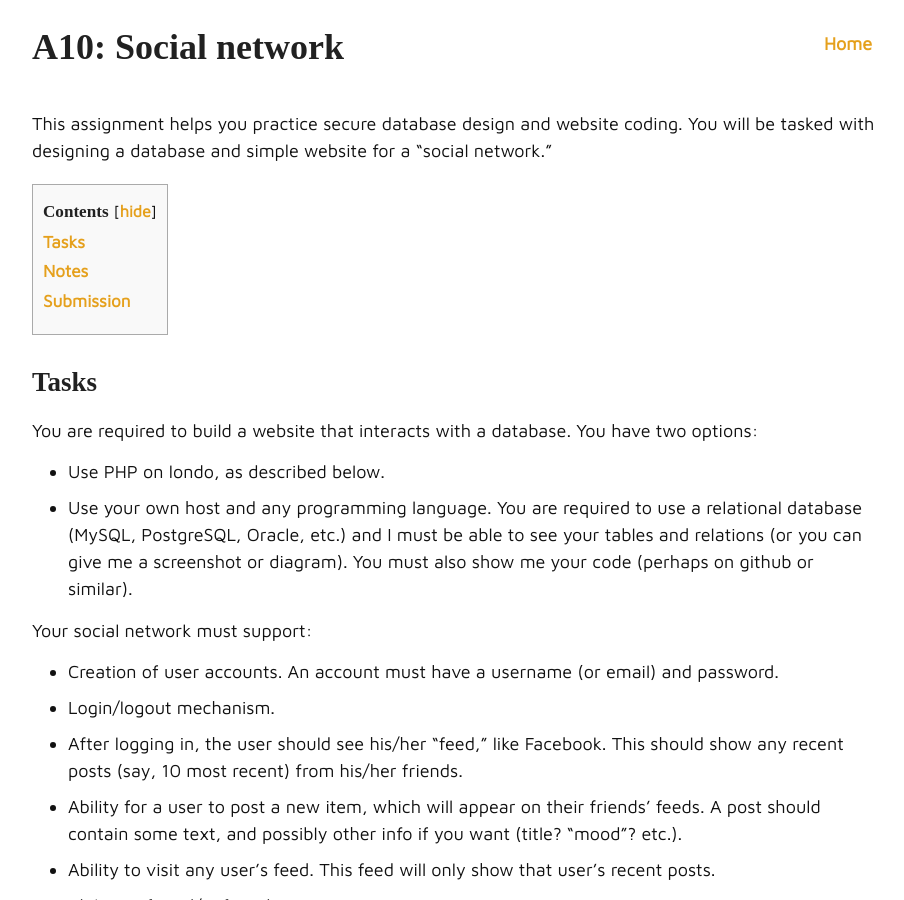
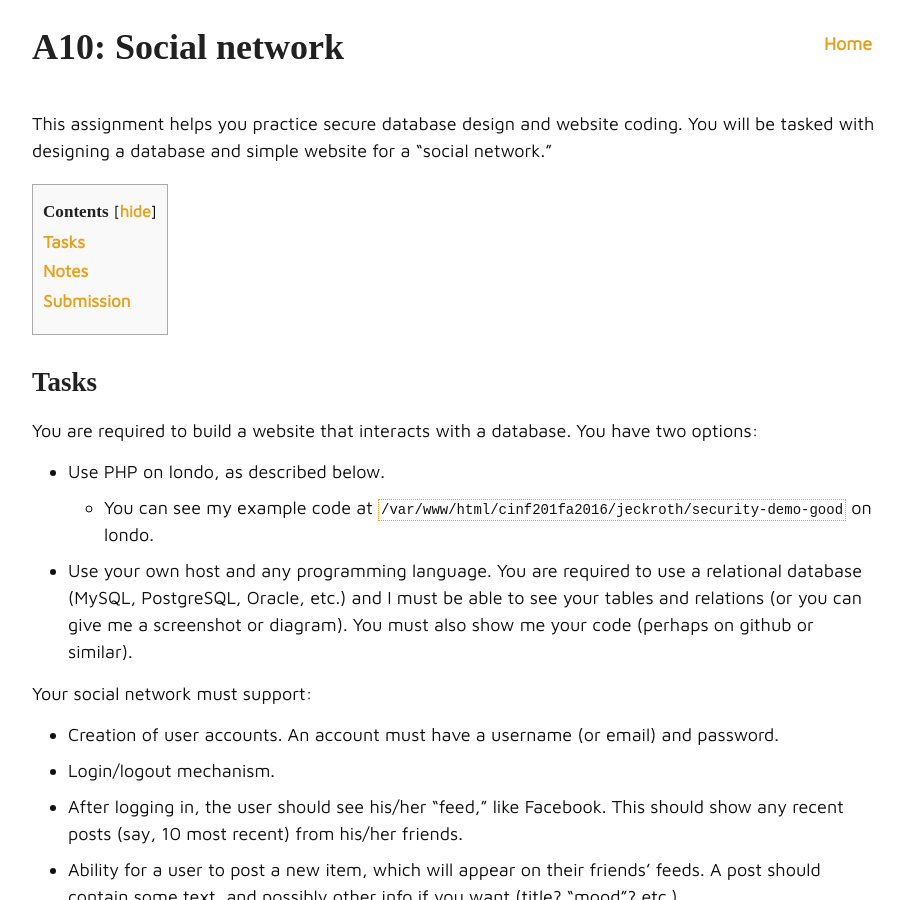
Before and after one commit to joshuaeckroth/cinf201-website, a Jekyll site: the page built from assignments/a10.markdown, in a window 1280 px wide and 900 px high. Shown: the whole window, without its empty margins (183-1087 px from the left). Built offline with Jekyll 4.4.1, drawn with Linux system fonts in a browser that asks for light colours; some web fonts are replaced; part of the change alters nothing that is shown.

Commit message:
Updated A10 due date

```diff
--- a/assignments/a10.markdown
+++ b/assignments/a10.markdown
@@ -1,7 +1,7 @@
 ---
 layout: note
 title: "A10: Social network"
-due: "Nov 9, 11:59pm"
+due: "Nov 11, 11:59pm"
 categories: [assignments]
 ---
 
@@ -14,6 +14,7 @@ This assignment helps you practice secure database design and website coding. Yo
 You are required to build a website that interacts with a database. You have two options:
 
 - Use PHP on londo, as described below.
+  - You can see my example code at `/var/www/html/cinf201fa2016/jeckroth/security-demo-good` on londo.
 - Use your own host and any programming language. You are required to use a relational database (MySQL, PostgreSQL, Oracle, etc.) and I must be able to see your tables and relations (or you can give me a screenshot or diagram). You must also show me your code (perhaps on github or similar).
 
 Your social network must support:
```
